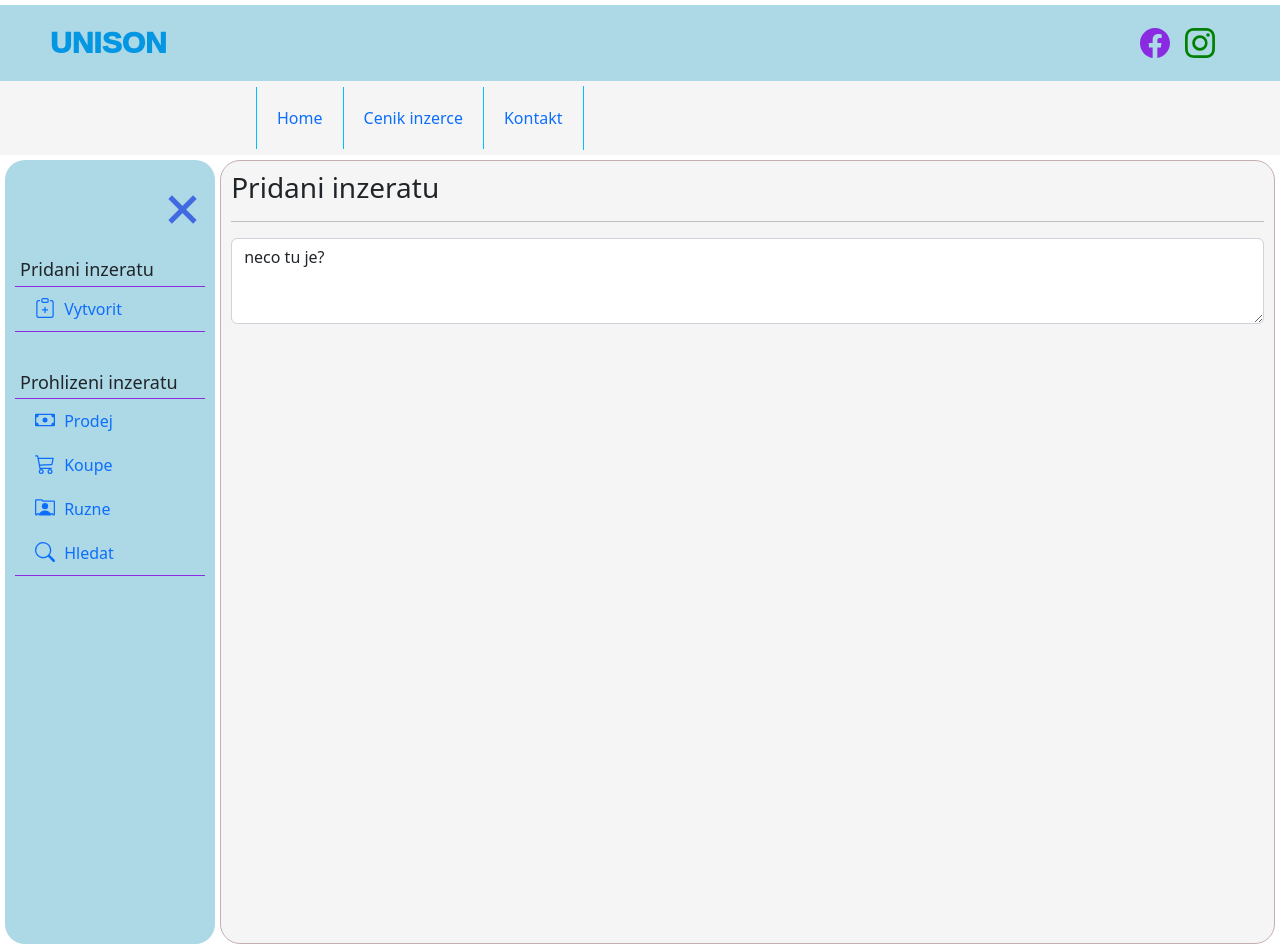
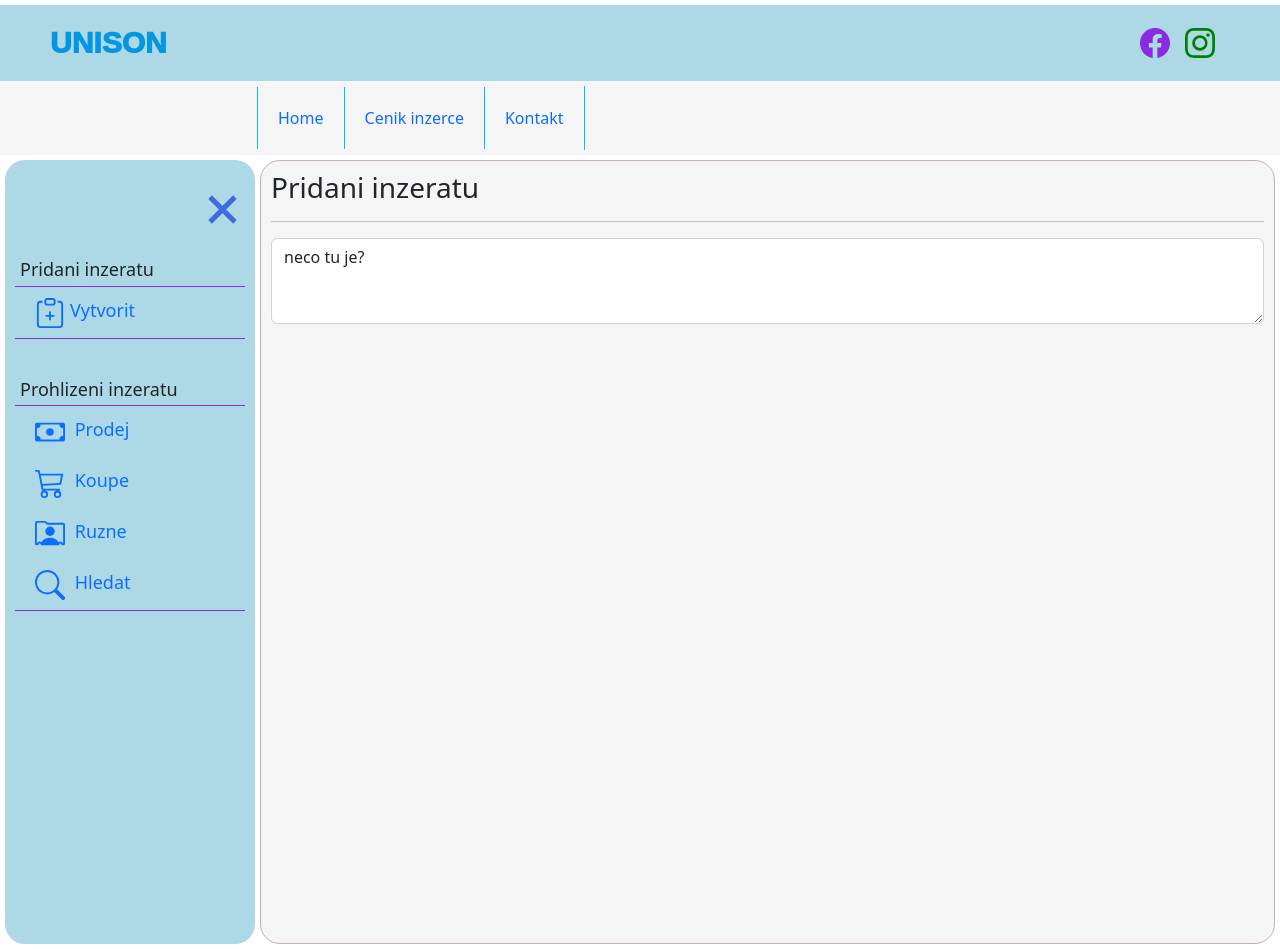
Before and after one commit to SekacMervin/unison, a React (Create React App) app: page /addInzert in a window 1280 px wide. Built offline with nearby package versions, Linux system fonts and the light colour scheme.

Commit message:
Dokonceni slidebaru a priprava slidebaru pro mobilni verzi

```diff
--- a/src/Styles/Layout.scss
+++ b/src/Styles/Layout.scss
@@ -120,6 +120,7 @@
         border-right-width: 1px;
         border-right-style: solid;
         border-right-color:deepskyblue;
+        width: inherit;
     }
 
     .navigationbar-li
@@ -155,22 +156,43 @@
 
     .navigationbar-left-empty
     {
-        width: 20%;
-        min-width: 207px;
+        transition: 0.3s;
+        width: 257px;
+        min-width: 257px;
+    }
+
+    .navigationbar-right
+    {
+        width:inherit
     }
 }
 
 
 
-//// Mobile droplist
+//// Navigationbar ve forme short
+.navigationbar-left-empty-sidebar-short
+{
+    transition: 0.3s;
+    width: 77px;
+    min-width: 77px;
+}
+
+
+
+//// Mobile slidebar
 .mobile-navigationbar
 {
     background-color: bisque;
     display: none;
-    height: 50px;
     margin-bottom: 5px;
-    justify-content:flex-end;
     min-width: 375px;
+
+    .mobile-navigationbar-flex-end
+    {
+        display: flex;
+        justify-content: flex-end;
+        height: 50px;
+    }
 
     .mobile-navigationbar-menuIcon
     {
@@ -189,11 +211,6 @@
         margin: 6px 0;
         transition: 0.4s;
     }
-}
-
-.mobile-sidebar
-{
-    display: none;
 }
 
 
@@ -219,16 +236,18 @@
     border-radius: 20px;
     border-width: 0px;
     height: auto;
-    width: 20%;
-    min-width: 200px;
+    width: 250px;
+    min-width: 250px;
     margin-left: 5px;
     padding-top: 30px;
+    transition: 0.3s;
 
     h4
     {
         margin: 0;
         margin-left: 15px;
         font-size: large;
+        transition: 0.3s;
     }
 
     .sidebar-ul
@@ -246,6 +265,7 @@
         padding-left: 0px;
         list-style-type: none;
         align-items: center;
+        transition: 0.3s;
     }
 
     .sidebar-li
@@ -253,6 +273,8 @@
         padding-top: 10px;
         padding-bottom: 10px;
         padding-left: 20px;
+        transition: 0.3s;
+        font-size: large;
     }
 
     .sidebar-li-link
@@ -264,8 +286,9 @@
     {
         margin-right: 5px;
         vertical-align: text-top;
-        width: 20px;
-        height: 20px;
+        width: 30px;
+        height: 30px;
+        transition: 0.3s;
     }
 
     .sidebar-li-link:hover
@@ -293,7 +316,7 @@
             height: 5px;
             background-color: royalblue;
             margin: 6px 0;
-            transition: 0.4s;
+            transition: 0.8s;
         }
 
         .bar1
@@ -315,8 +338,8 @@
 
 
 
-//// Nastaveni sidebar ve forme closed
-.sidebar-closed
+//// Nastaveni sidebar ve forme short
+.sidebar-short
 {
     @extend .sidebar;
     background-color: bisque;
@@ -325,7 +348,8 @@
 
     h4
     {
-        display: none;
+        margin-left: -500px;
+        transition: 1s;
     }
 
     .sidebar-head
@@ -334,23 +358,10 @@
         margin-right: 0px;
     }
 
-    .sidebar-li-link-icon
-    {
-        vertical-align:middle;
-        width: 30px;
-        height: 30px;
-    }
-
     .sidebar-li
     {
-        padding-top: 5px;
-        padding-bottom: 5px;
         padding-left: 10px;
-    }
-
-    .sidebar-li-link
-    {
-        font-size: 0;
+        font-size: 0px;
     }
 
     .sidebar-head
@@ -372,10 +383,20 @@
     }
 }
 
-.navigationbar-left-empty-sidebar-closed
+
+
+///
+.mobile-sidebar
 {
-    width: 77px;
-    min-width: 77px;
+    transition: 0.3s;
+    height: 0px
+}
+
+.mobile-sidebar-open
+{
+    @extend .mobile-sidebar;
+    display: block;
+    height: 100px;
 }
 
 
@@ -429,7 +450,7 @@
             display: none;
         }
 
-        .navigationbar-left-empty-sidebar-closed
+        .navigationbar-left-empty-sidebar-short
         {
             display: none;
         }
@@ -437,7 +458,7 @@
 
     .mobile-navigationbar
     {
-        display: flex;
+        display: block;
     }
 
     .sidebar
--- a/src/pages/Layout.js
+++ b/src/pages/Layout.js
@@ -13,22 +13,36 @@ import { Facebook,Instagram,Cash,Cart3,PersonRolodex,
 
 //// Return Layout
 const Layout = () => {
+
     const [sidebar, setSidebar] = useState("sidebar");
     const [navigationEmpty, setNavigationEmpty] = useState("navigationbar-left-empty");
+    const [mobileSidebar, setMobileSidebar] = useState("mobile-sidebar");
 
     // Funkce meni Slidebar
     const ChangeSidebar = () =>
     {
-      // Normal sidebar
       if(sidebar === "sidebar")
       {
-        setSidebar("sidebar-closed");
-        setNavigationEmpty("navigationbar-left-empty-sidebar-closed");
+        setNavigationEmpty("navigationbar-left-empty-sidebar-short");
+        setSidebar("sidebar-short");
       }
       else
       {
         setSidebar("sidebar");
         setNavigationEmpty("navigationbar-left-empty");
+      }
+    }
+
+    // Funkce meni mobile sidebar
+    const ChangeMobileSidebar = () =>
+    {
+      if(mobileSidebar === "mobile-sidebar")
+      {
+        setMobileSidebar("mobile-sidebar-open");
+      }
+      else
+      {
+        setMobileSidebar("mobile-sidebar");
       }
     }
 
@@ -55,6 +69,7 @@ const Layout = () => {
         </div>
         <div className="navigationbar">
           <div className={navigationEmpty}></div>
+          <div className="navigationbar-right">
             <ul className="navigationbar-ul">
               <li className="navigationbar-li">
                 <Link className="navigationbar-li-link" to="/">Home</Link>
@@ -67,16 +82,19 @@ const Layout = () => {
               </li>
             </ul>
           </div>
+        </div>
         <div className="mobile-navigationbar">
-          <div className="mobile-navigationbar-menuIcon">
+          <div className="mobile-navigationbar-flex-end">
+            <div className="mobile-navigationbar-menuIcon" onClick={() => ChangeMobileSidebar()}>
               <div class="mobile-bar1"></div>
               <div class="mobile-bar2"></div>
               <div class="mobile-bar3"></div>
             </div>
           </div>
-        <div className="mobile-sidebar">
-          kuk
+          <div className={mobileSidebar}>
           </div>
+        </div>
+
         <div className="mainbody">
             <div className={sidebar}  id="sidebar">
               <div className="sidebar-head">
@@ -92,7 +110,7 @@ const Layout = () => {
               <ul className="sidebar-ul">
                 <li className="sidebar-li">
                   <Link className="sidebar-li-link" to="/addInzert">
-                    <ClipboardPlus className="sidebar-li-link-icon"></ClipboardPlus> Vytvorit
+                    <ClipboardPlus className="sidebar-li-link-icon"></ClipboardPlus>Vytvorit
                   </Link>
                 </li>
               </ul>
```
Lines whose indentation alone changed are shown as unchanged.
